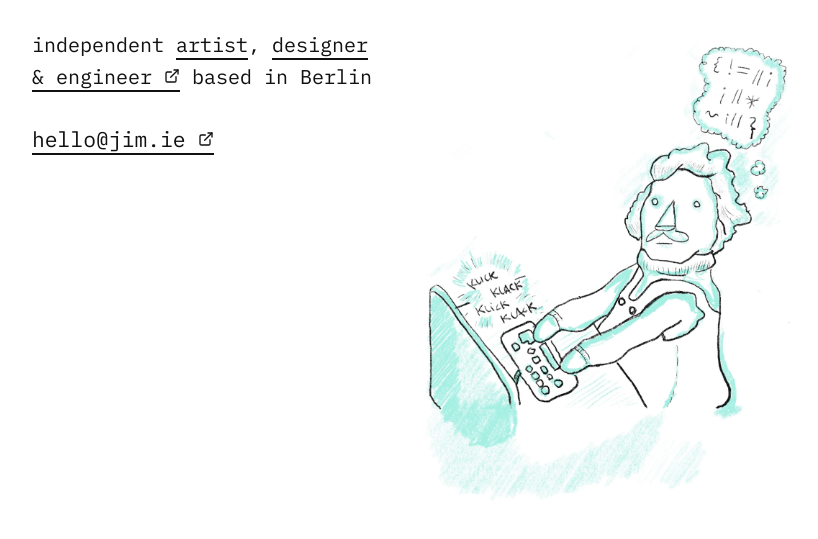
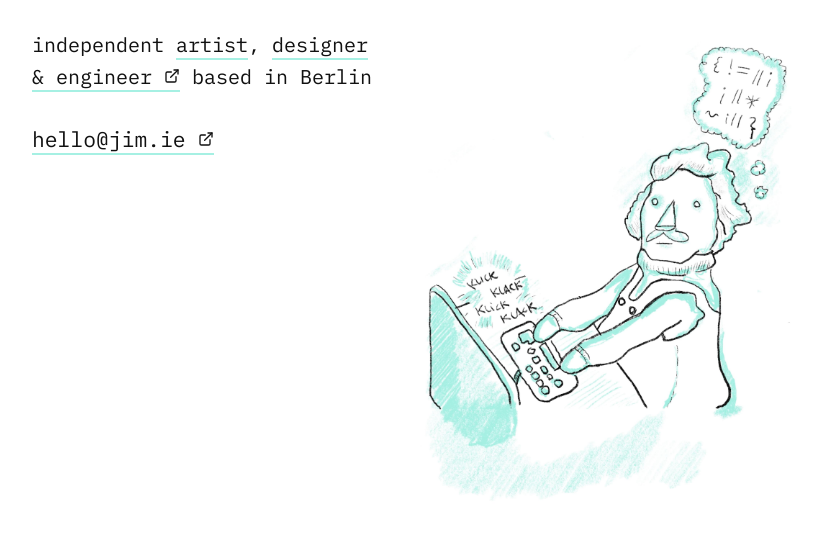
Before and after one commit to j1mie/j1mie.github.io, a plain HTML site: page index.html in a window 1280 px wide. Shown: the part 199-738 px from the top of the page, without its empty margins (240-1058 px from the left). Drawn offline with Linux system fonts and the light colour scheme.

Commit message:
Update underline

```diff
--- a/css/style.css
+++ b/css/style.css
@@ -34,7 +34,7 @@ img {
 a {
     color: inherit;
     text-decoration: none;
-    border-bottom: 2px solid currentColor;
+    border-bottom: 2px solid #a6f0e3;
 }
 
 a:focus-visible {
```
